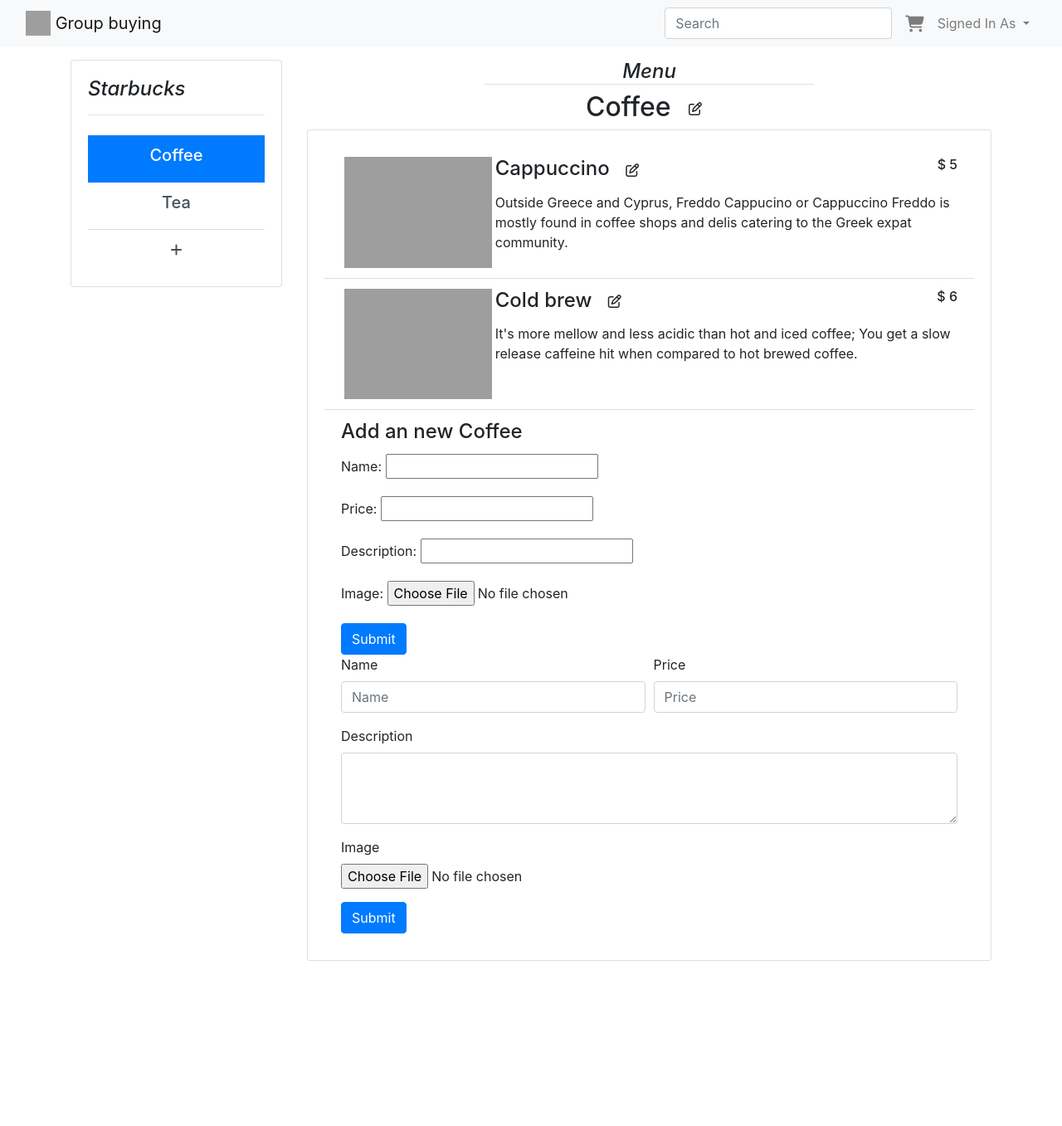
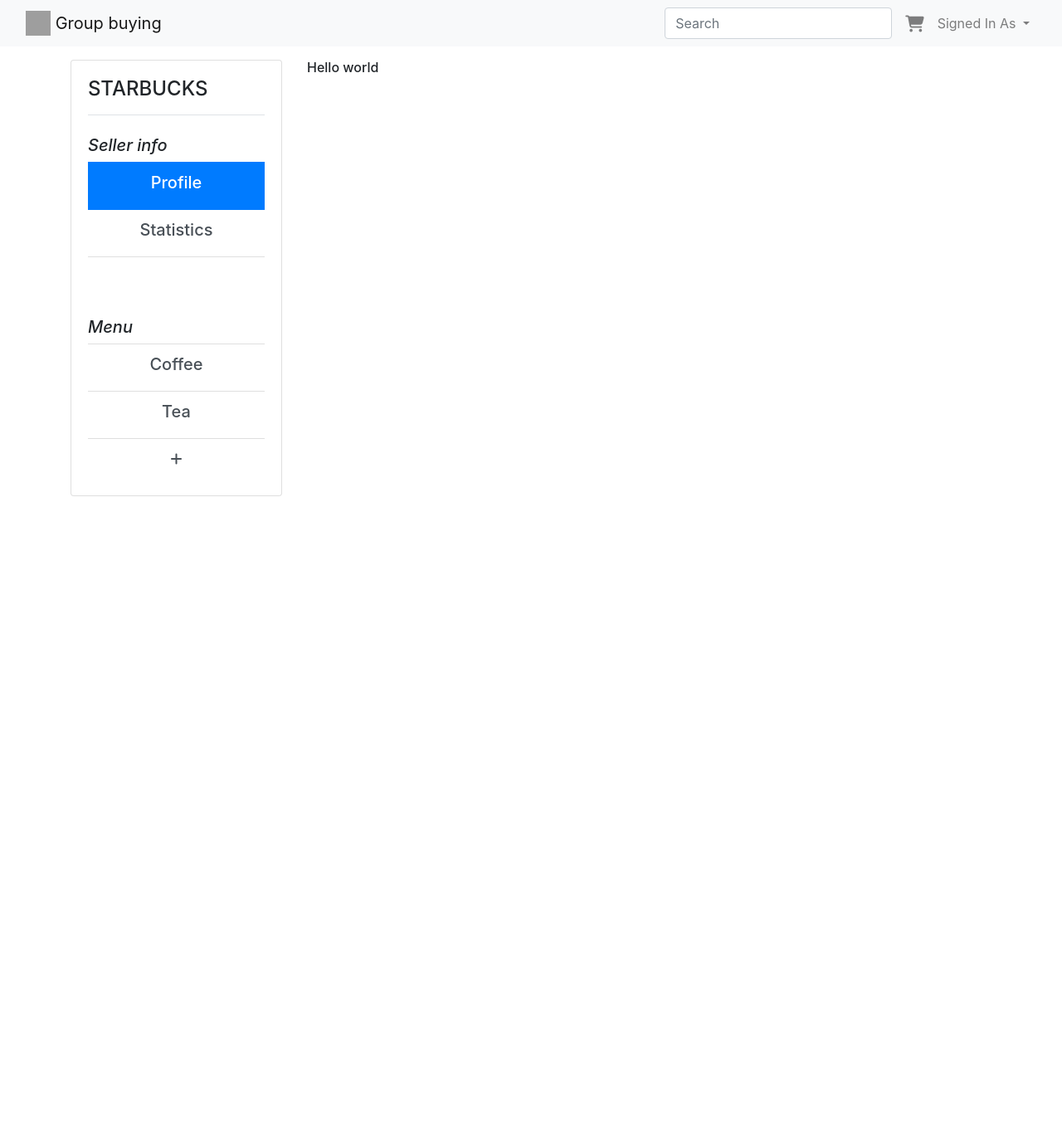
Before and after one commit to Jstyle0302/GroupBuying, a Django app: page /groupbuying/shop in a window 1280 px wide. Shown: the top 1357 px of the page at 83% size. Before the commit the page ends 1158 px from the top, so only its background shows below. Run offline with Django 3.2, Linux system fonts and the light colour scheme; some libraries are stand-ins or nearby versions; grey boxes are pictures that could not be loaded.

Commit message:
Add a profile tab for the shop page.

```diff
--- a/groupbuying/static/groupbuying/shop.js
+++ b/groupbuying/static/groupbuying/shop.js
@@ -1,4 +1,6 @@
-$('#list-menu a').on('click', function (e) {
+
+/* Start for shop.html */
+$('#list-tab a').on('click', function (e) {
     e.preventDefault()
     $(this).tab('show')
   })
@@ -61,3 +63,5 @@ function getModal() {
   </form>`
   return contextForm;
 }
+
+/* End for shop.html */
--- a/groupbuying/templates/groupbuying/shop.html
+++ b/groupbuying/templates/groupbuying/shop.html
@@ -11,11 +11,22 @@ Shops
   <div class="col-3">
     <div class="card">
       <div class="card-body">
-        <h4 class="pb-3 mb-4 font-italic border-bottom">{{shop_name}}</h4>
+        <h4 class="pb-3 mb-4 text-uppercase border-bottom">{{shop_name}}</h4>
         <div class="list-group list-group-flush text-center font-weight-bold" id="list-tab" role="tablist">
+          <h5 class="font-italic text-left">Seller info</h5>
+          <a class="list-group-item list-group-item-action active" id="list-profile-list" data-toggle="list"
+              href="#list-profile" role="tab" aria-controls="profile">
+            <h5>Profile</h5>
+          </a>
+          <a class="list-group-item list-group-item-action" id="list-statistics-list" data-toggle="list"
+              href="#list-statistics" role="tab" aria-controls="statistics">
+            <h5>Statistics</h5>
+          </a>
+          <br><br><br>
+          <h5 class="font-italic text-left">Menu</h5>
           {% for category in menu %}
           {% if forloop.counter == 1 %}
-          <a class="list-group-item list-group-item-action active" id="list-{{category}}-list" data-toggle="list"
+          <a class="list-group-item list-group-item-action" id="list-{{category}}-list" data-toggle="list"
             href="#list-{{category}}" role="tab" aria-controls="{{category}}">
             <h5>{{category}}</h5>
           </a>
@@ -34,9 +45,17 @@ Shops
   </div>
   <div class="col-9">
     <div class="tab-content mb-2" id="menu-tabContent">
+      <div class="tab-pane fade show active" id="list-profile" role="tabpanel"
+        aria-labelledby="list-profile-list">
+        <h6>Hello world</h6>
+      </div>
+      <div class="tab-pane fade active" id="list-statistics" role="tabpanel"
+        aria-labelledby="list-statistics-list">
+        <h6>Hello two</h6>
+      </div>
       {% for category,dishes in menu.items %}
       {% if forloop.counter == 1 %}
-      <div class="tab-pane fade show active" id="list-{{category}}" role="tabpanel"
+      <div class="tab-pane fade active" id="list-{{category}}" role="tabpanel"
         aria-labelledby="list-{{category}}-list">
         {% else %}
         <div class="tab-pane fade active" id="list-{{category}}" role="tabpanel"
```
